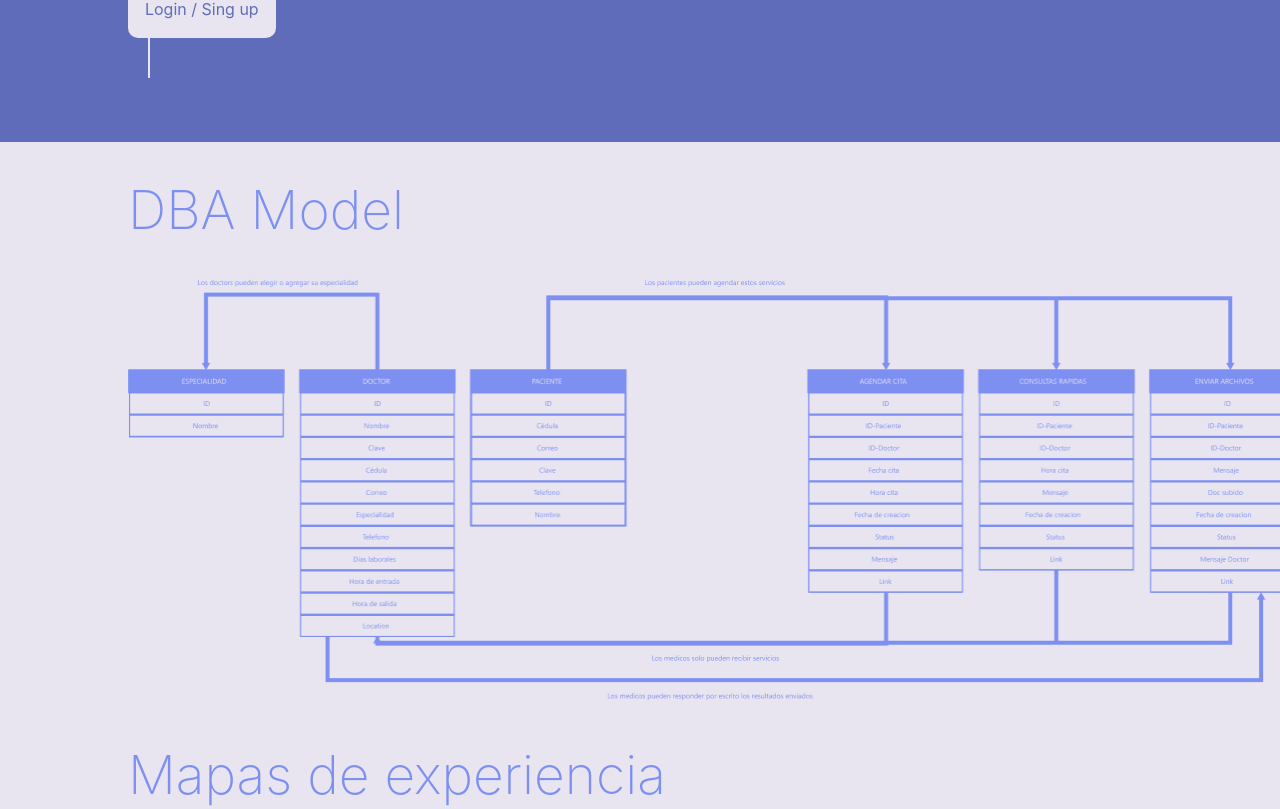
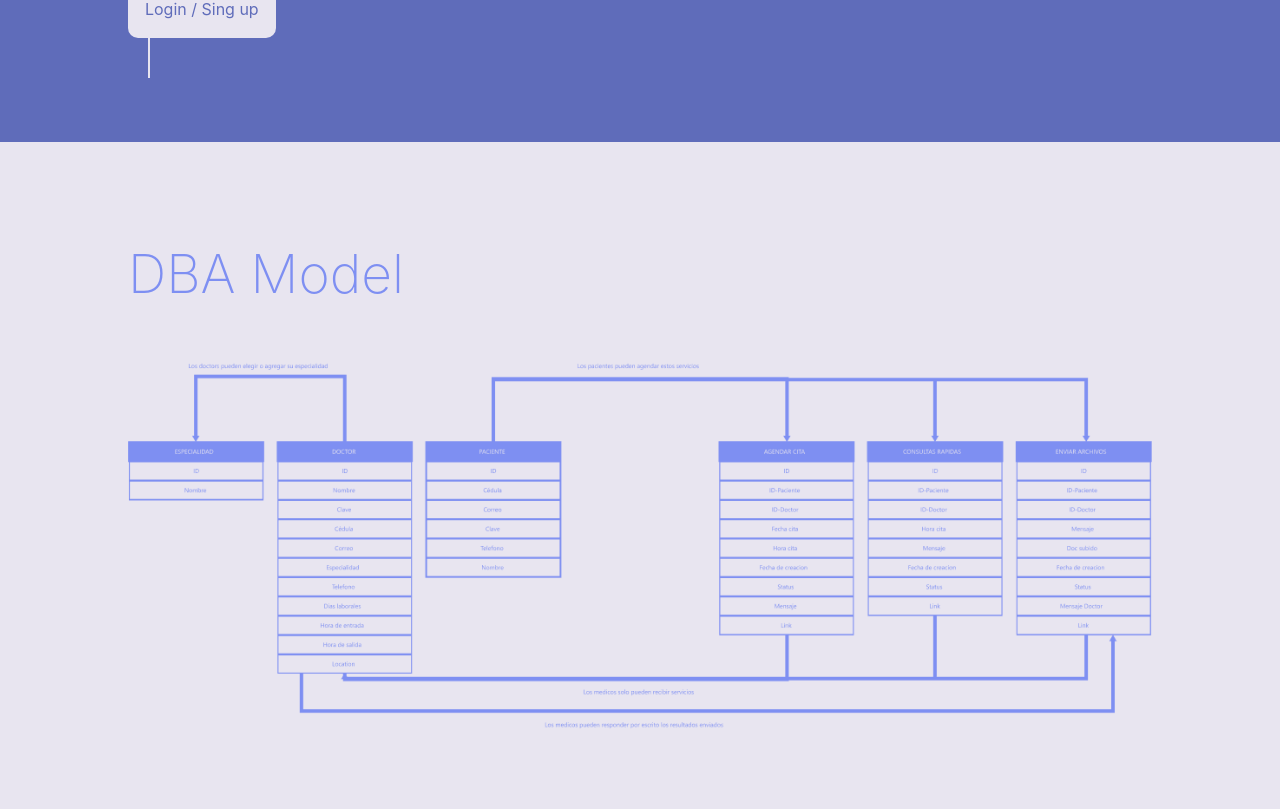
Before and after one commit to dulcevaleriana/dulceValeriana.github.io, a Next.js app: page / in a window 1280 px wide. Shown: the part 4911-5720 px from the top of the page. Built offline with nearby package versions, Linux system fonts and the light colour scheme.

Commit message:
completed dba model section

```diff
--- a/pages/components/dbaModel.tsx
+++ b/pages/components/dbaModel.tsx
@@ -15,7 +15,7 @@ const DbaModel: FC<DbaModelInterface> = ({
     title,
     imageData
 }) => {
-    return <div>
+    return <div className="class-DBAModel">
         <h1>{title}</h1>
         <Image src={imageData.src} alt={imageData.alt} width={imageData.width} height={imageData.height} />
     </div>
--- a/styles/globals.scss
+++ b/styles/globals.scss
@@ -243,6 +243,20 @@ body {
       }
     }
   }
+
+  .class-DBAModel {
+    margin: 0 -8rem;
+    padding: 8vh 8rem;
+    display: grid;
+    gap: 20px;
+    align-items: flex-start;
+
+    > img {
+      color: transparent;
+      width: 100%;
+      height: auto;
+    }
+  }
 }
 
 h1,
```
